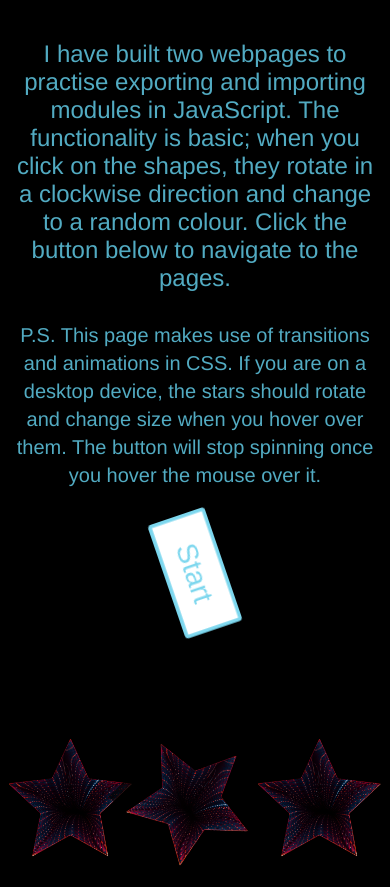
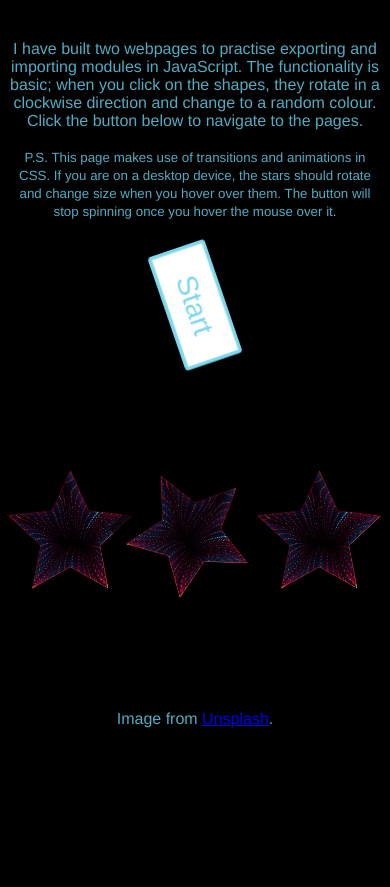
Before and after one commit to evg4/Shapes, a plain HTML site: page index.html in a window 390 px wide. Shown: the top 887 px of the page. After the commit the page ends 844 px from the top, so only its background shows below. Drawn offline with Linux system fonts and the light colour scheme.

Commit message:
Improve mobile optimisation

```diff
--- a/style.css
+++ b/style.css
@@ -112,3 +112,9 @@ footer a {
 footer a:hover {
   text-decoration: none;
 }
+
+@media only screen and (max-width: 550px) {
+  p {
+    font-size: 1em;
+  }
+}
```
